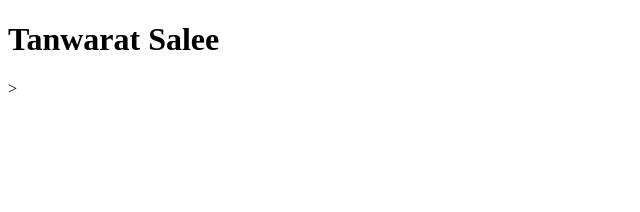
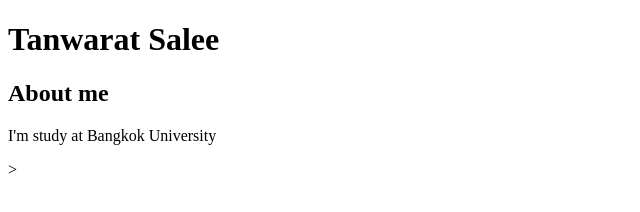
Before and after one commit to TanwaratSalee/Tanwarat-profile-project, a plain HTML site: page index.html in a window 1280 px wide. Shown: the whole page, without its empty margins (0-640 px from the left). Drawn offline with Linux system fonts and the light colour scheme.

Commit message:
Add subtopic and text
h2 about me

```diff
--- a/index.html
+++ b/index.html
@@ -12,5 +12,7 @@
 </head>
 <body>
     <h1>Tanwarat Salee</h1>
+    <h2>About me</h2>
+    <p>I'm study at Bangkok University</p>
 </body>>
 </html>
```
